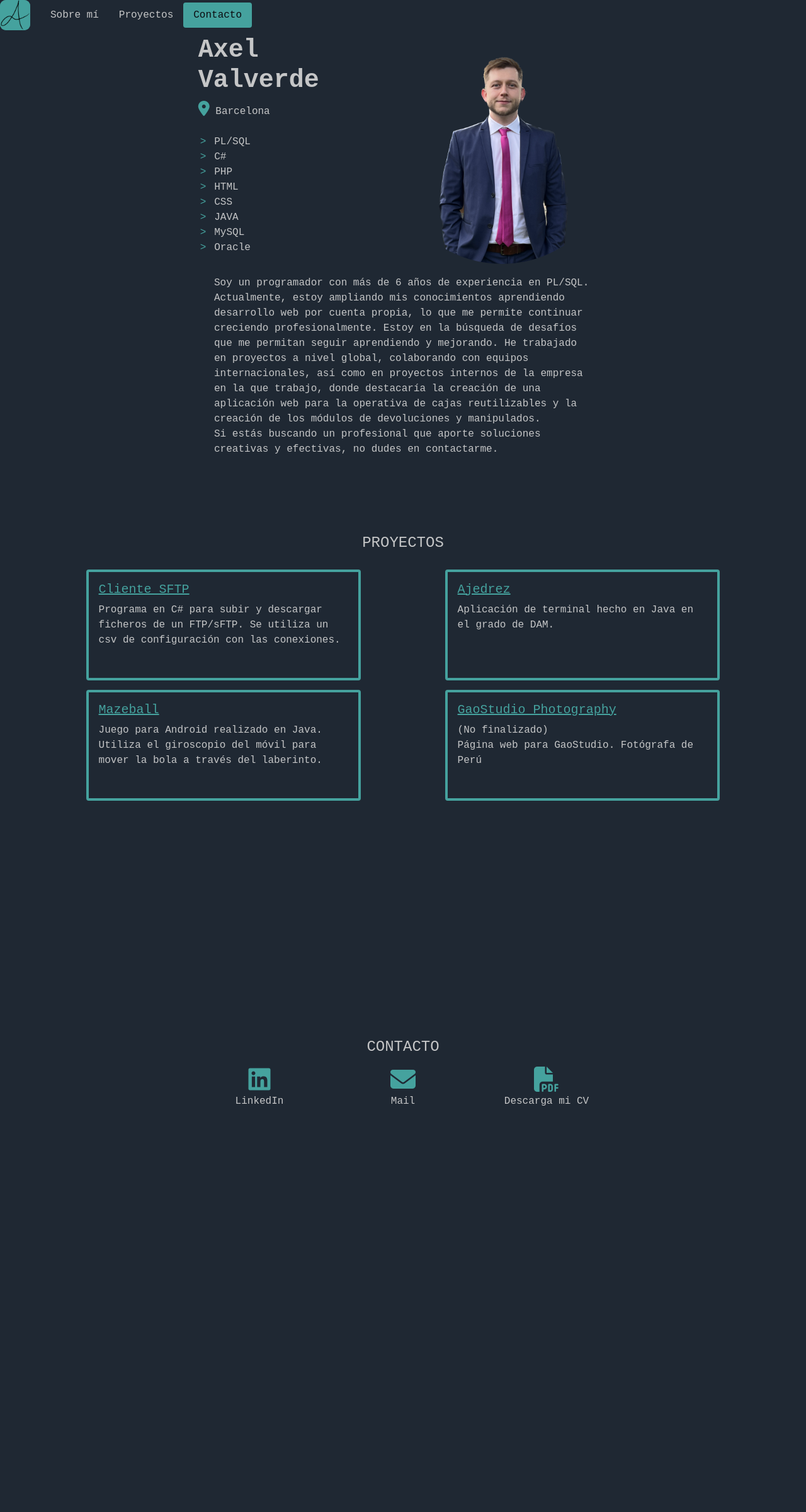
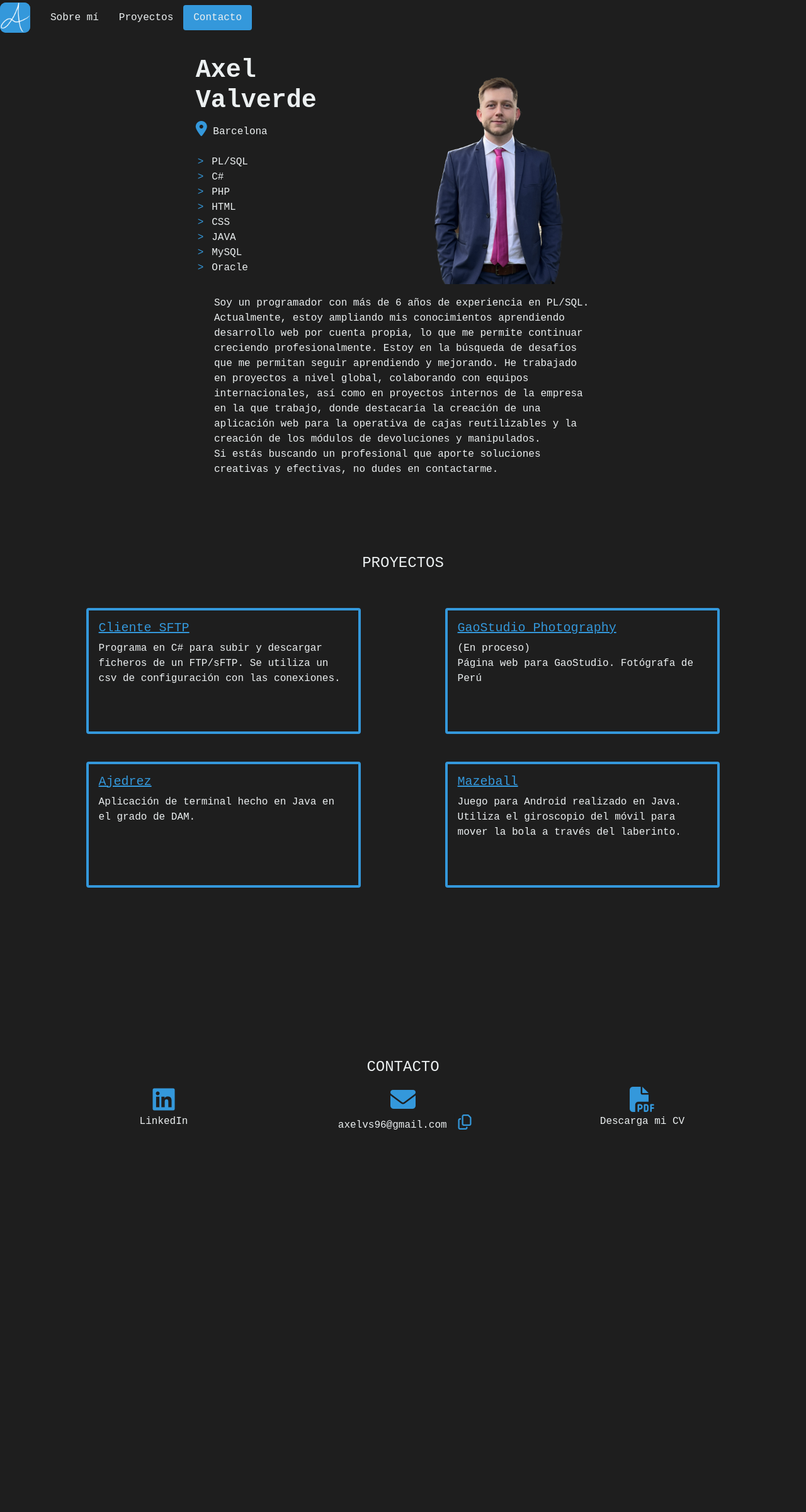
Before and after one commit to axelvs96/axelvs96.github.io, a PHP site: page / in a window 1280 px wide. Shown: the whole page at 63% size. Before the commit the page ends 1755 px from the top, so only its background shows below. Run offline with PHP 8.4, Linux system fonts and the light colour scheme; some libraries are stand-ins or nearby versions.

Commit message:
cambio estilo

```diff
--- a/index.html
+++ b/index.html
@@ -23,12 +23,12 @@
         <script src="https://kit.fontawesome.com/de9679b211.js" crossorigin="anonymous"></script>
     </head>
     <body class="p-0" data-bs-spy="scroll" data-bs-target=".navbar" data-bs-offset="50">
-        <!-- Barra de navegacion -->
-        <nav id="navbar-example2" class="navbar navbar-expand-lg navbar-light p-0 fixed-top">
+        <!--Barra de navegacion -->
+        <nav id="navbar-example2" class="navbar navbar-expand-lg navbar-dark p-0 fixed-top">
             <div class="container-fluid p-0">
-                <a class="navbar-brand p-0" href="index.html"><img class="imgnav" src="/images/logoA.PNG" alt=""  height="50" class="d-inline-block align-text-top p-0"/></a>
+                <a class="navbar-brand p-0" href="#aboutme"><img class="imgnav" src="/images/logoB.png" alt=""  class="d-inline-block align-text-top p-0"/></a>
                 <button class="navbar-toggler" type="button" data-bs-toggle="collapse" data-bs-target="#navbarSupportedContent" aria-controls="navbarSupportedContent" aria-expanded="false" aria-label="Toggle navigation">
-                    <span class="navbar-toggler-icon"></span>
+                    <span class="navbar-toggler-icon light"></span>
                 </button>
                 <div class="collapse navbar-collapse d-lg-flex" id="navbarSupportedContent">
                     <ul class="nav nav-pills">
@@ -84,7 +84,7 @@
                         <div class="col-xl"></div>
                         <div class="col-xl-6 text-justify">
                             <div class="intro p-0 mt-1">
-                                <p class="p-2">
+                                <p class="p-2 word-wrap">
                                     Soy un programador con más de 6 años de experiencia en PL/SQL.
                                     Actualmente, estoy ampliando mis conocimientos aprendiendo desarrollo web por cuenta propia,
                                         lo que me permite continuar creciendo profesionalmente.
@@ -115,8 +115,8 @@
                         <div class="col-xl">
                             <div class="card">
                                 <div class="card-body">
-                                    <h5 class="card-title"><a class="linkcard" href="https://github.com/axelvs96/Ajedrez" target="_blank">Ajedrez</a></h5>
-                                    <p class="card-text">Aplicación de terminal hecho en Java en el grado de DAM.</p>
+                                    <h5 class="card-title"><a class="linkcard" href="https://axelvs96.github.io/gaostudio/" target="_blank">GaoStudio Photography</a></h5>
+                                    <p class="card-text">(En proceso) <br>Página web para GaoStudio. Fotógrafa de Perú</p>
                                 </div>
                             </div>
                         </div>
@@ -125,16 +125,16 @@
                         <div class="col-xl">
                             <div class="card">
                                 <div class="card-body">
-                                    <h5 class="card-title"><a class="linkcard" href="https://github.com/axelvs96/Mazeball" target="_blank">Mazeball</a></h5>
-                                    <p class="card-text">Juego para Android realizado en Java. Utiliza el giroscopio del móvil para mover la bola a través del laberinto.</p>
+                                    <h5 class="card-title"><a class="linkcard" href="https://github.com/axelvs96/Ajedrez" target="_blank">Ajedrez</a></h5>
+                                    <p class="card-text">Aplicación de terminal hecho en Java en el grado de DAM.</p>
                                 </div>
                             </div>
                         </div>
                         <div class="col-xl">
                             <div class="card">
                                 <div class="card-body">
-                                    <h5 class="card-title"><a class="linkcard" href="https://axelvs96.github.io/gaostudio/" target="_blank">GaoStudio Photography</a></h5>
-                                    <p class="card-text">(No finalizado) <br>Página web para GaoStudio. Fotógrafa de Perú</p>
+                                    <h5 class="card-title"><a class="linkcard" href="https://github.com/axelvs96/Mazeball" target="_blank">Mazeball</a></h5>
+                                    <p class="card-text">Juego para Android realizado en Java. Utiliza el giroscopio del móvil para mover la bola a través del laberinto.</p>
                                 </div>
                             </div>
                         </div>
@@ -145,48 +145,34 @@
                 <div id="contact" class="container contacto seccion">
                     <h4 class="text-center">CONTACTO</h4>
                     <div class="row mt-3">
-                        <div class="col"></div>
                         <div class="col">
                             <div class="text-center">
                                 <a href="https://www.linkedin.com/in/avalverdesanchis" target="_blank"><i class="fa-brands fa-linkedin"></i></a>
+                                <p>LinkedIn</p>
                             </div>
                         </div>
                         <div class="col">
                             <div class="text-center">
                                 <a href="mailto:axelvs96@gmail.com"><i class="fa-solid fa-envelope"></i></a>
+                                <p>axelvs96@gmail.com
+                                    <button  class="copy-button" onclick="copyMail()">
+                                        <i id="copybutton" class="fa-regular fa-copy"></i>
+                                    </button>
+                                </p>
                             </div>
                         </div>
                         <div class="col">
                             <div class="text-center">
                                 <a href="AxelValverde.pdf" download><i class="fa-solid fa-file-pdf"></i></a>
-                            </div>
-                        </div>
-                        <div class="col"></div>
-                    </div>
-                    <div class="row mt-0">
-                        <div class="col"></div>
-                        <div class="col">
-                            <div class="text-center">
-                                <p>LinkedIn</p>
-                            </div>
-                        </div>
-                        <div class="col">
-                            <div class="text-center">
-                                <p>Mail</p>
-                            </div>
-                        </div>
-                        <div class="col">
-                            <div class="text-center">
                                 <p>Descarga mi CV</p>
                             </div>
                         </div>
-                        <div class="col"></div>
                     </div>
                 </div>
+        </div>
 
-          </div>
-    </body>
     <script src="https://cdn.jsdelivr.net/npm/@popperjs/core@2.9.2/dist/umd/popper.min.js" integrity="sha384-IQsoLXl5PILFhosVNubq5LC7Qb9DXgDA9i+tQ8Zj3iwWAwPtgFTxbJ8NT4GN1R8p" crossorigin="anonymous"></script>
     <script src="https://cdn.jsdelivr.net/npm/bootstrap@5.0.2/dist/js/bootstrap.min.js" integrity="sha384-cVKIPhGWiC2Al4u+LWgxfKTRIcfu0JTxR+EQDz/bgldoEyl4H0zUF0QKbrJ0EcQF" crossorigin="anonymous"></script>
     <script src="scripts.js"></script>
+    </body>
 </html>
--- a/scripts.js
+++ b/scripts.js
@@ -1,8 +1,7 @@
-/*var scrollSpy = new bootstrap.ScrollSpy(document.body, {
-    target: '#navbar-example2'
-  })
-var dataSpyList = [].slice.call(document.querySelectorAll('[data-bs-spy="scroll"]'))
-  dataSpyList.forEach(function (dataSpyEl) {
-    bootstrap.ScrollSpy.getInstance(dataSpyEl)
-      .refresh()
-  })*/
+
+function copyMail() {
+  navigator.clipboard.writeText("axelvs96@gmail.com");
+  var boton = document.getElementById("copybutton").setAttribute("title", "Copiado!");
+  boton.styleSheets[0].cssRules[1];
+  st.style.content = '"Content Changed!"';
+}
--- a/style.css
+++ b/style.css
@@ -1,13 +1,13 @@
 :root{
 
     --fondo: #0B0C10;
-    --fondo2: #1F2833;
+    --fondo2: #1e1e1e;
     --titulo: #66FCF1;
-    --texto: #C5C6C7;
-    --marco: #45A29E;
+    --texto: #ecf0f1;
+    --marco: #3498db;
 }
 
-body::-webkit-scrollbar {
+div::-webkit-scrollbar {
     display: none;
   }
 
@@ -18,28 +18,42 @@ body{
     font-family: 'Courier New', monospace !important;
 }
 
+
 .minombre>*{
-    padding-right: 0 !important;
+    padding-right: 1.5rem * .5 !important;
 }
+
 
 #secciones, .navbar{
     width: 100%;
     background-color: var(--fondo2) !important;
 }
 
-
+.navbar {
+    height: 7vh !important;
+}
 
 .navbar-brand, .imgnav {
     background-color: var(--marco) !important;
     border-radius: 20% !important;
-    height: 10vmin !important;
-    width: 11vmin !important;
+    height: 6vmin !important;
+    width: 6vmin !important;
 }
 
+.foto{
+    height: 45vmin;
+    width: 45vmin;
+
+}
+
+i{
+    font-size: 5vmin;
+    color: var(--marco);
+}
 
 .nav-link.active{
     background-color: var(--marco) !important;
-    color: var(--fondo) !important;
+    color: var(--texto) !important;
 }
 
 
@@ -66,8 +80,8 @@ p  /* texto, descripcion proyectos y enlaces contacto*/
     border-width: 0.6vmin !important;
     margin-left: 10%;
     margin-right: 10%;
-    margin-top: 2%;
-    height: 22vh !important;
+    margin-top: 5vh;
+    height: 25vh !important;
 }
 
 mark{
@@ -79,27 +93,87 @@ mark{
     color: var(--marco) !important;
 }
 
-.foto{
-    height: 55vmin;
-    width: 55vmin;
-    border-radius: 50%;
+
+
+.contacto{
+    height: 100vh;
+    padding-top: 10vh !important;
 }
 
 
-.contacto{
-    height: 60vh;
-    padding-top: 7rem !important;
+
+.presentacion, .proyectos{
+    height: 100vh;
+    padding-top: 10vh !important;
 }
 
-.presentacion, .proyectos {
-    width: 90%;
-    padding-top: 5rem !important;
-}
 
-i{
-    font-size: 10vmin;
-    color: var(--marco);
-}
+
+
+
+
+.copy-button {
+
+    top: 50%;
+    transform: translateX(10%);
+    left: calc(50% - 20px);
+    width: 3vmin !important;
+    height: 3vmin !important;
+    background-color: var(--fondo2);
+    border: none;
+outline:none;
+
+
+    &:before {
+      content: '';
+      display: none;
+      position: absolute;
+      z-index: 9998;
+      top: 35px;
+      left: 15px;
+      width: 0;
+      height: 0;
+
+      border-left: 5px solid transparent;
+      border-right: 5px solid transparent;
+      border-bottom: 5px solid rgba(0,0,0,.72);
+    }
+
+    &:after {
+      content: 'Copiar mail';
+      display: none;
+      position: absolute;
+      z-index: 9999;
+      top: 40px;
+      left: -37px;
+      width: 114px;
+      height: 36px;
+
+      color: #fff;
+      font-size: 10px;
+      line-height: 36px;
+      text-align: center;
+
+      background: rgba(0,0,0,.72);
+      border-radius: 3px;
+    }
+
+    &:hover {
+
+
+      &:before, &:after {
+        display: block;
+      }
+    }
+
+    &:active, &:focus {
+      outline: none;
+
+      &:after {
+        content: 'Copiado!';
+      }
+    }
+  }
 
 .fa-location-dot{
     font-size: 3vmin;
@@ -109,38 +183,73 @@ i{
     background-color: var(--marco) !important;
 }
 
+#copybutton{
+    font-size: 3vh !important;
+}
 
-@media (min-width: 992px) {
+
+
+
+@media (max-width: 991.98px) {
+
+
     .navbar-brand, .imgnav {
         background-color: var(--marco) !important;
-        border-radius: 20% !important;
-        height: 6vmin !important;
-        width: 6vmin !important;
+        border-radius: 30% !important;
+        padding: 5% !important;
+        height: 7vh !important;
+        width: 7vh !important;
     }
 
-    .presentacion, .proyectos{
-        height: 100vh;
-        padding-top: 3rem !important;
+    .nav{
+        margin-left: 50vw;
+        flex-direction: column !important;
+        align-content: flex-end !important;
+        background-color: transparent;
     }
+
+    .nav-item{
+        background-color: var(--fondo2) !important;
+    }
+
+
+    .presentacion, .proyectos {
+        width: 90%;
+        padding-top: 5rem !important;
+        height: 100% !important;
+    }
+
+
 
     .contacto{
         height: 60vh;
-        padding-top: 3rem !important;
+        padding-top: 7rem !important;
+    }
+
+    .contacto>col{
+        width: 100vw !important;
     }
 
     .foto{
-        height: 45vmin;
-        width: 45vmin;
-
+        height: 55vmin;
+        width: 55vmin;
+        border-radius: 50%;
     }
 
     i{
-        font-size: 5vmin;
-
+        font-size: 10vmin;
+        color: var(--marco);
     }
 
+
     .minombre>*{
-        padding-right: 1.5rem * .5 !important;
+        padding-right: 0 !important;
     }
 
+
+    #copybutton{
+        font-size: 3vh !important;
+    }
+
+
  }
```
Also changed, not shown: images/logoB.png (added), 1 other file.
